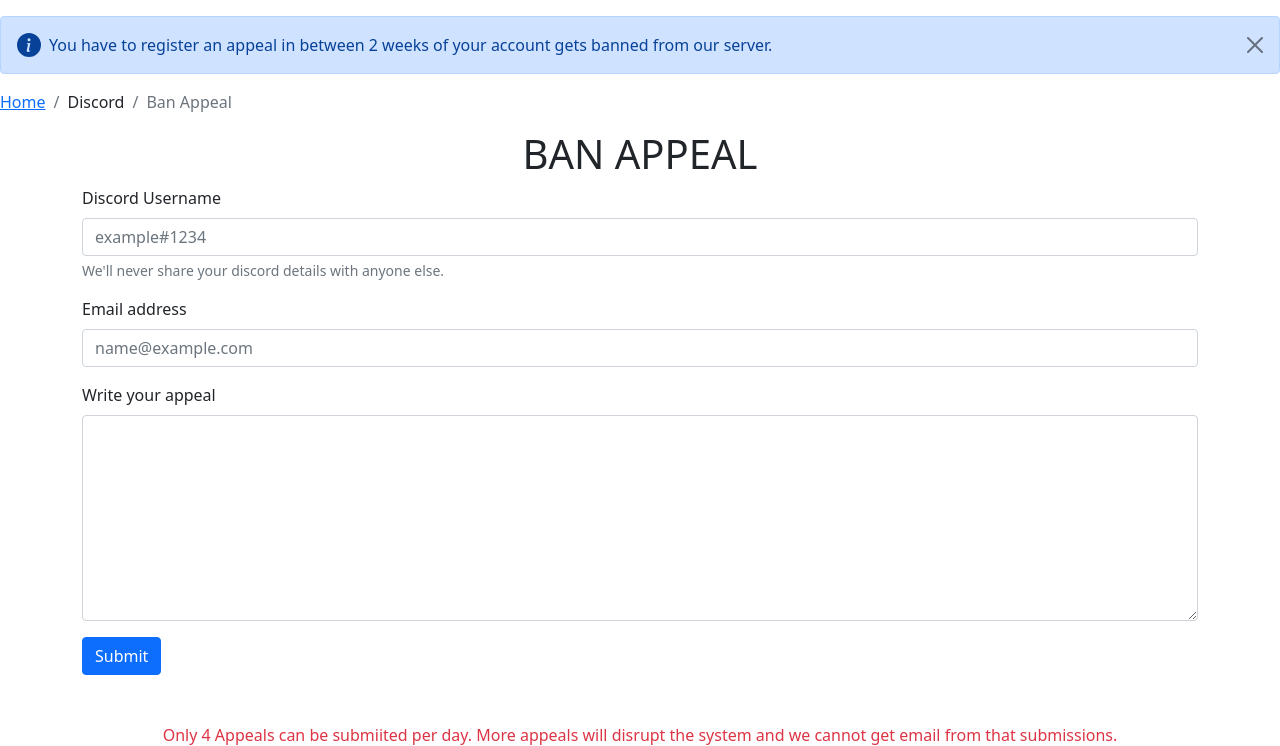
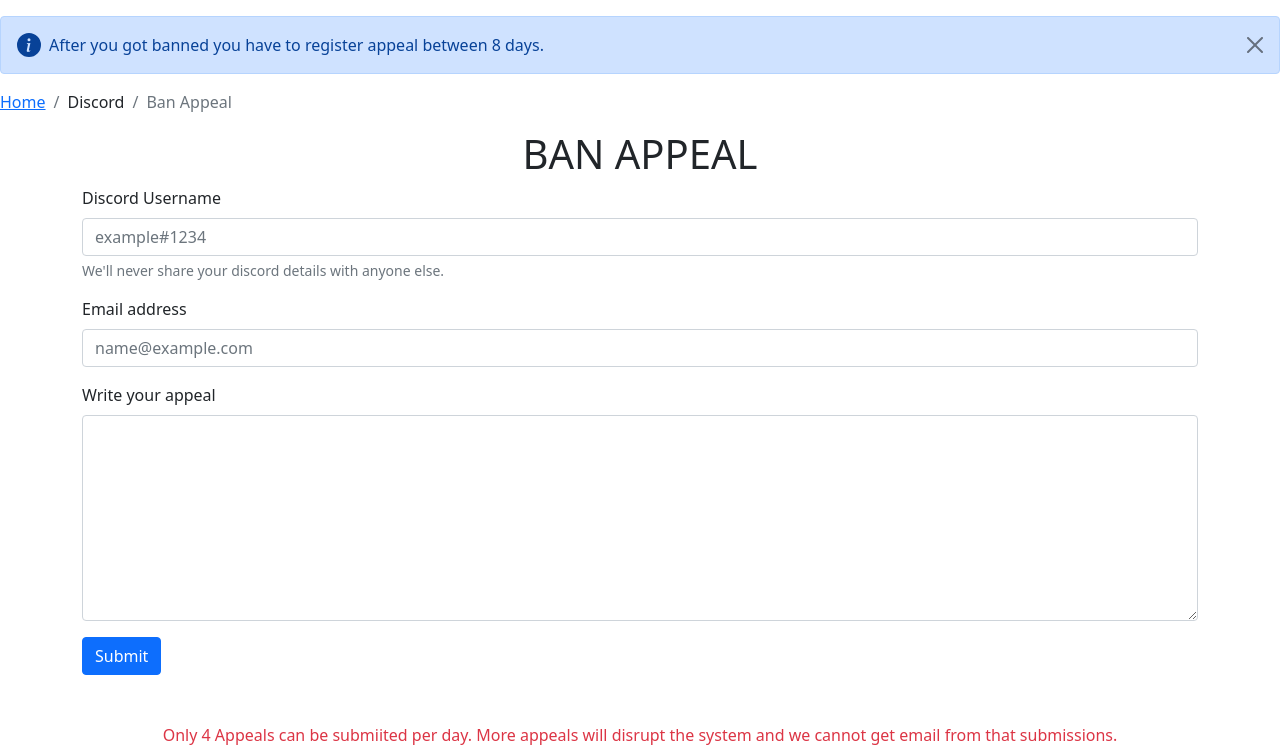
Before and after one commit to abindent/django, a Django app: page /ban-appeal in a window 1280 px wide. Shown: the part 56-802 px from the top of the page. Run offline with Django 3.2, Linux system fonts and the light colour scheme.

Commit message:
Update ban-appeal.html

```diff
--- a/template/ban-appeal.html
+++ b/template/ban-appeal.html
@@ -71,7 +71,7 @@
         </svg>
         <div>
             <button type="button" class="btn-close" data-bs-dismiss="alert" aria-label="Close"></button>
-            You have to register an appeal in between 2 weeks of your account gets banned from our server.
+           After you got banned you have to register appeal between 8 days.
         </div>
     </div>
     <!--Breadcrumb-->
```
